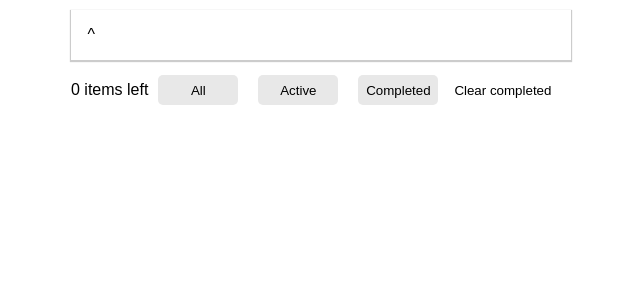
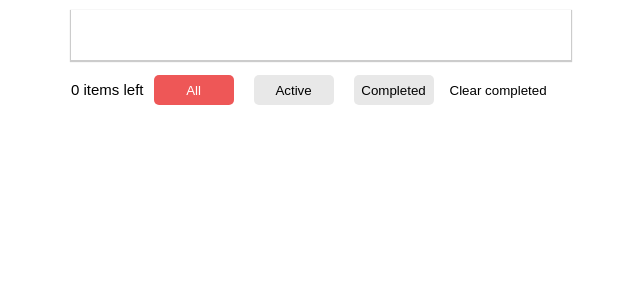
Before and after one commit to wenkeShi/react-todoMVC, a React (Create React App) app: page / in a window 1280 px wide. Shown: the top 300 px of the page, without its empty margins (319-959 px from the left). Built offline with nearby package versions, Linux system fonts and the light colour scheme; a web font is replaced by a local one.

Commit message:
改样式，自定义了checkbox,使用的阿里图标，兼容性不好
Signed-off-by: shiwenke <shiwenke@fiberhome.com>

```diff
--- a/src/content/todomvc/controlbar/controlbar.js
+++ b/src/content/todomvc/controlbar/controlbar.js
@@ -8,23 +8,26 @@ export default class ControlBar extends Component{
     constructor(props){
         super(props);
         this.state={
-            counter : this.props.counter
+            /*counter : this.props.counter*/
+            _active  : 'showAll'      //用来记录哪个按钮是激活状态，也就是被点击了
         };
         this.handleClick=this.handleClick.bind(this);
     }
     handleClick(e){
-
+        this.setState({
+            _active : e.target.value          //点击时将激活状态改变为按钮的值
+        });
         this.props.onControlBarClick(e);
     }
     render(){
-
+        let active =this.state._active;
         return (
             <div className="control-bar">
                 <span>{this.props.counter} items left</span>
-                <div className="show-bar">
-                    <button onClick={this.handleClick} value="showAll">All</button>
-                    <button onClick={this.handleClick} value="showActive">Active</button>
-                    <button onClick={this.handleClick} value="showCompleted">Completed</button>
+                <div className="show-bar">                              {/* 渲染时，className根据激活状态来确定，若激活状态等于该按钮的值，则表示该按钮是激活的*/}
+                    <button onClick={this.handleClick} value="showAll" className={active==='showAll'?'active':null}>All</button>
+                    <button onClick={this.handleClick} value="showActive" className={active==='showActive'?'active':null}>Active</button>
+                    <button onClick={this.handleClick} value="showCompleted" className={active==='showCompleted'?'active':null}>Completed</button>
                 </div>
                 <button className="clear-button" onClick={this.props.onClearCompleted } value="clearCompleted">Clear completed</button>
             </div>
--- a/src/content/todomvc/controlbar/style.css
+++ b/src/content/todomvc/controlbar/style.css
@@ -17,9 +17,16 @@
     -webkit-border-radius:5px;
     -moz-border-radius:5px;
     border-radius:5px;
+    cursor: pointer;
 }
 .control-bar .show-bar button:focus{
-    border-radius:5px;
+    outline: none;
+}
+
+.control-bar .show-bar button.active{
+    background-color: #EE5757;
+    color: #FFFFFF;
+    outline: none;
 }
 .control-bar .clear-button{
     display: inline-block;
@@ -31,3 +38,6 @@
     text-decoration: underline;
     color: #abcdef;
 }
+.control-bar span {
+    font-size:15px;
+}
--- a/src/content/todomvc/items/itemstyle.css
+++ b/src/content/todomvc/items/style.css
@@ -16,17 +16,22 @@
     width:460px;
 }
 
-.item .completed-button{
+.item .completed-button.iconfont{
     width :40px;
     height: 40px;
     margin: 9px 0;
     float: left;
+    font-family: 'iconfont' !important;
+    font-style: normal;
+    font-size: 35px;
+    line-height: 40px;
+    color: #cccccc;
 }
 
 .item .content-input{
    /* width:510px;*/
     height:55px;
-    font-size:20px;
+    font-size:25px;
     float: left;
     outline:none;
 
@@ -45,6 +50,7 @@
     right:0;
     top:0;
     outline:none;
+    font-family: 'iconfont' !important;
 }
 
 
--- a/src/content/todomvc/todoMVC.js
+++ b/src/content/todomvc/todoMVC.js
@@ -19,6 +19,7 @@ export default class TodoMVC extends  Component{
             status : 'showAll',
             activeCounter : 0,  //active item的计数器
            // counter : 0
+            listStatus : true
         };
         this.handleItemChange=this.handleItemChange.bind(this);
         this.handleKeyDown=this.handleKeyDown.bind(this);
@@ -26,6 +27,7 @@ export default class TodoMVC extends  Component{
         //this.showNodesLength=this.showNodesLength.bind(this);
         this.handleControlBarClick=this.handleControlBarClick.bind(this);
         this.handleClearCompleted=this.handleClearCompleted.bind(this);
+        this.handleItemListDisplay=this.handleItemListDisplay.bind(this);
     }
     genNonDuplicateID (){    //生成唯一Id的函数
         let idStr=Date.now().toString();
@@ -66,17 +68,37 @@ export default class TodoMVC extends  Component{
         });
     }
 
-    handleItemClick(id,e){            //点击item上的两个按钮时触发
+    handleItemClick(id,e,type){            //点击item上的两个按钮时触发
         let list = this.state.list;
         let activeCounter=this.state.activeCounter;
-        if(e.target.type==='checkbox'){   //点击单选框触发
-            let isChecked=e.target.checked;
+        if(/*e.target.type==='checkbox'*/ type==='checkbox'){   //点击单选框触发
+            /*let isChecked=e.target.checked;*/
+            let isChecked=e.target.getAttribute('data-checked');  //得到的是个字符串，我日！！！！！！！
             for (let i = 0; i <= list.length; i++) {
                 if (list[i].id === id) {
                     /*console.log(isChecked);*/
+                    //注意这里和使用内置的checkbox时写法稍有区别。
+
+
+                    /*-----这是用内置checkbox的写法-------------
                     isChecked?--activeCounter:activeCounter++;
                     list[i].completed=isChecked;  //勾选时减一没勾选加一
                     list[i].active=!isChecked;
+                     -----这是用内置checkbox的写法-------------
+                    */
+
+
+                    //下面是自定义checkbox的写法         原因是自定义的checkbox,点击时传过来的是自定的data-checked，传过来之前它的值并没有发生变化，需要我们手动改变
+                    //而内置的checkbox,你点击之后checked马上就变了，传过来的是变了之后的checked.比如初始点击时，data-checked是false,而内置的checkbox的checked为true。
+                    console.log('------------------------------'+activeCounter);
+                    console.log('------------------------------'+isChecked);
+                    isChecked==='true' ? (activeCounter++) :(activeCounter--);
+                    console.log('------------------------------'+activeCounter);
+                    /*list[i].completed=!isChecked;
+                    list[i].active=isChecked;*/
+                    list[i].completed=! list[i].completed;
+                    list[i].active=!list[i].active;
+                    console.log('------------------------------'+isChecked);
                     break;
                 }
             }
@@ -140,6 +162,11 @@ export default class TodoMVC extends  Component{
             list :temp
         });
     }
+
+    handleItemListDisplay(iconStatus) {
+        this.setState({listStatus: iconStatus});
+    }
+
     render(){
         //console.log(this.state.list);
         //console.log('render --todomvc');
@@ -155,9 +182,9 @@ export default class TodoMVC extends  Component{
         list=(status==='showActive')? activeItems :(status==='showCompleted' ? completedItems : list);
         return(
             <div>
-                <Input  onHandleKeyDown={this.handleKeyDown} />
+                <Input  onHandleKeyDown={this.handleKeyDown} onItemListDisplay={this.handleItemListDisplay}/>
                 <ItemList list={list} onItemChange={this.handleItemChange} onHandleItemClick={this.handleItemClick}
-                          /*controlSet={this.state.controlSet}*/ status={status}/>
+                          /*controlSet={this.state.controlSet}*/ status={status} listStatus={this.state.listStatus}/>
                 <ControlBar counter={counter} onControlBarClick={this.handleControlBarClick} onClearCompleted={this.handleClearCompleted} />
             </div>
         );
--- a/src/content/todomvc/todoinput/input.js
+++ b/src/content/todomvc/todoinput/input.js
@@ -2,16 +2,20 @@
  * Created by Administrator on 2017/8/5.
  */
 import React,{Component} from 'react';
+import '../../../iconfont.css';
 import './style.css';
 
 export default class Input extends Component{
     constructor(props){
         super(props);
         this.state={
-            value : ''
+            value : '',
+            iconStatus : false
+
         }
         this.handleChange=this.handleChange.bind(this);
         this.handleKeyDown=this.handleKeyDown.bind(this);
+        this.handleIconClick=this.handleIconClick.bind(this);
     }
 
     handleChange(e){
@@ -20,15 +24,21 @@ export default class Input extends Component{
 
     handleKeyDown(e){
         let value=e.target.value;
-        if(e.keyCode==13&&value!=''){
+        if(e.keyCode==13&&value!=''){   //按下的是enter键
             this.props.onHandleKeyDown(value);
-            this.setState({value : ''});
+            this.setState({value : '',iconStatus : true});
         }
     }
+    handleIconClick(){
+        this.props.onItemListDisplay(!this.state.iconStatus);
+            this.setState((prevState)=>({
+                    iconStatus : !prevState.iconStatus
+            }));
+    }
     render(){
-
+        //let icon=this.state.iconStatus ;
         return (<div className="input-box">
-                <i className="show-button">^</i>
+                <i className="show-button iconfont" onClick={this.handleIconClick} dangerouslySetInnerHTML={ {__html : (this.state.iconStatus? '&#xe6ca;': '&#xe62b;')} }></i>
                 <input value={this.state.value} onChange={this.handleChange} onKeyDown={this.handleKeyDown}></input>
             </div>
             );
--- a/src/content/todomvc/todoinput/style.css
+++ b/src/content/todomvc/todoinput/style.css
@@ -7,12 +7,16 @@
 }
 .input-box .show-button{
     display: inline-block;
+    font-style: normal;
     width:40px;
     height: 50px;
     padding:0;
     border:0;
     line-height: 50px;
     text-align: center;
+}
+.input-box .iconfont{
+    font-family: "iconfont" !important;
 }
 .input-box input{
     width:460px;
--- a/src/iconfont.css
+++ b/src/iconfont.css
@@ -1,8 +1,8 @@
 @font-face {
   font-family: 'iconfont';  /* project id 367951 */
-  src: url('//at.alicdn.com/t/font_n77hbi8g3jpjh5mi.eot');
-  src: url('//at.alicdn.com/t/font_n77hbi8g3jpjh5mi.eot?#iefix') format('embedded-opentype'),
-  url('//at.alicdn.com/t/font_n77hbi8g3jpjh5mi.woff') format('woff'),
-  url('//at.alicdn.com/t/font_n77hbi8g3jpjh5mi.ttf') format('truetype'),
-  url('//at.alicdn.com/t/font_n77hbi8g3jpjh5mi.svg#iconfont') format('svg');
+  src: url('//at.alicdn.com/t/font_io3z77qlkfpc766r.eot');
+  src: url('//at.alicdn.com/t/font_io3z77qlkfpc766r.eot?#iefix') format('embedded-opentype'),
+  url('//at.alicdn.com/t/font_io3z77qlkfpc766r.woff') format('woff'),
+  url('//at.alicdn.com/t/font_io3z77qlkfpc766r.ttf') format('truetype'),
+  url('//at.alicdn.com/t/font_io3z77qlkfpc766r.svg#iconfont') format('svg');
 }
```
Also changed, not shown: src/content/todomvc/items/items.js (+32 -12 lines).
